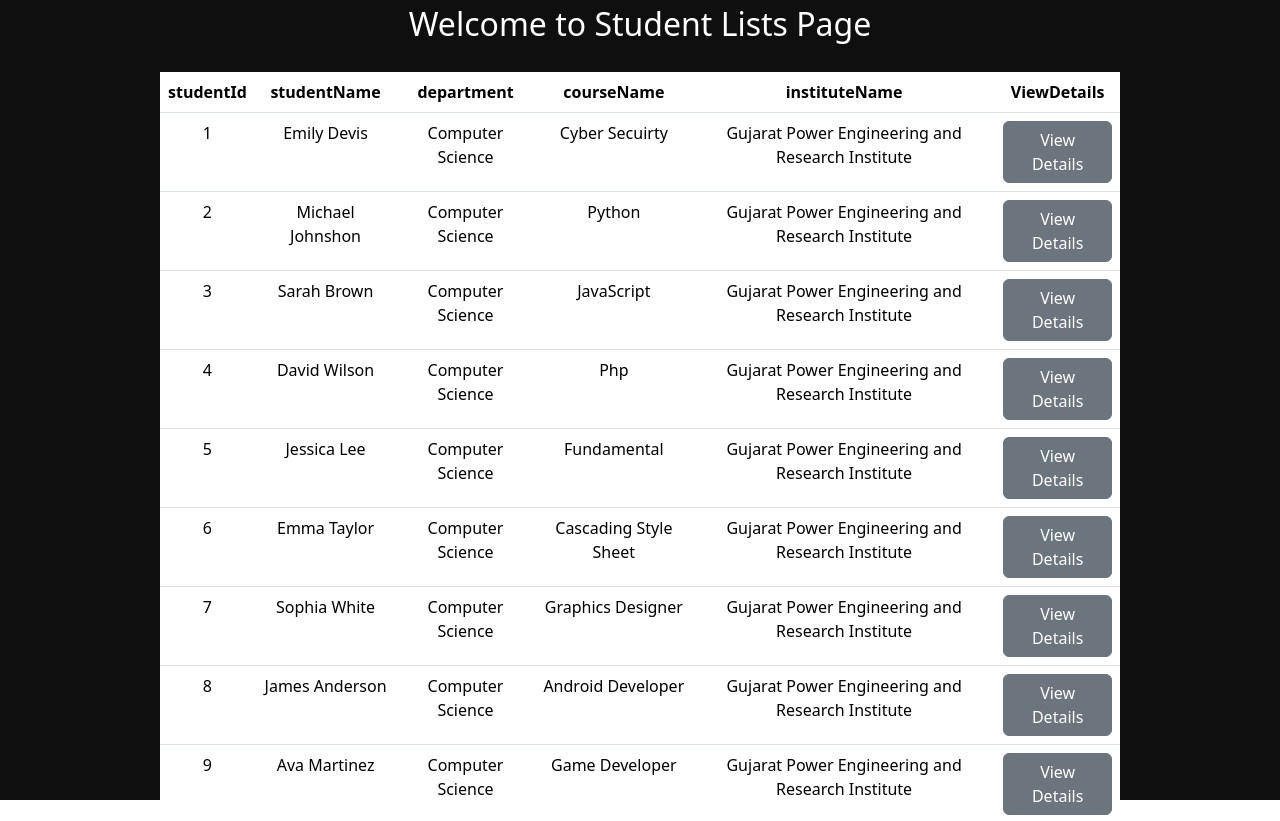
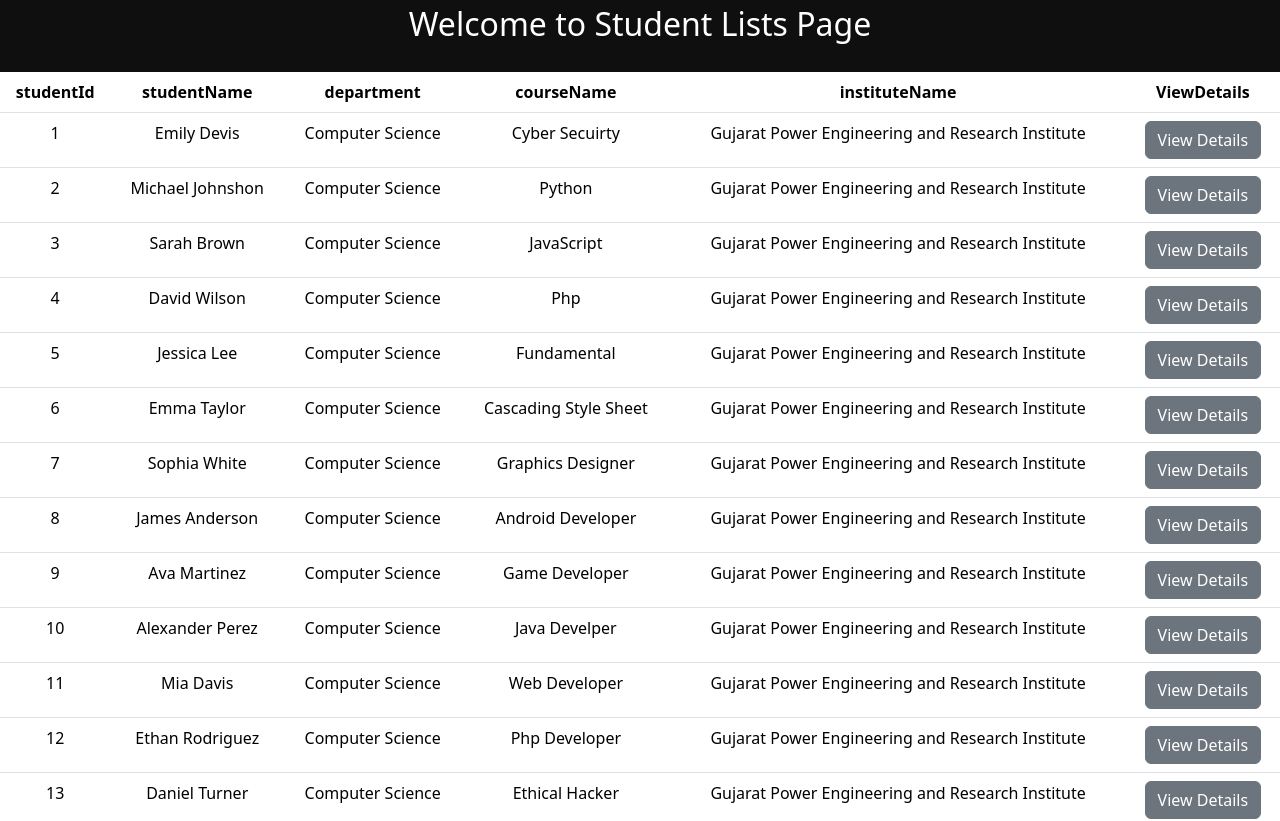
Before and after one commit to nisarg-frontendarmy/sample-react-project, a React (Create React App) app: page /dashboard in a window 1280 px wide. Shown: the top 821 px of the page. Built offline with nearby package versions, Linux system fonts and the light colour scheme.

Commit message:
React-Table Imlement

```diff
--- a/src/App.css
+++ b/src/App.css
@@ -11,6 +11,7 @@
 /* React-Bootstrap:- Login Page Set width */
 .main-div1 {
   background-color: #0b0b0b;
+  overflow: hidden;
 }
 
 /* Login Page - react Bootstrap Implement */
--- a/src/components/dashboard/Dashboard.jsx
+++ b/src/components/dashboard/Dashboard.jsx
@@ -22,7 +22,7 @@ const Dashboard = () => {
       id: "studentName",
     }),
     columnHelper.accessor("department", {
-      Header: "Department",
+      Header: "department",
       id: "department",
     }),
     columnHelper.accessor("courseName", {
@@ -54,7 +54,7 @@ const Dashboard = () => {
   return (
     <div className="text-center w-100 vh-100  main-div19">
       <div className="fs-2 mb-4 text-white ">Welcome to Student Lists Page</div>
-      <table className="table w-75 mx-auto">
+      <table className="table w-100 vh-50 mx-auto">
         <thead>
           {table.getHeaderGroups().map((headerGroup) => (
             <tr key={headerGroup.id}>
```
